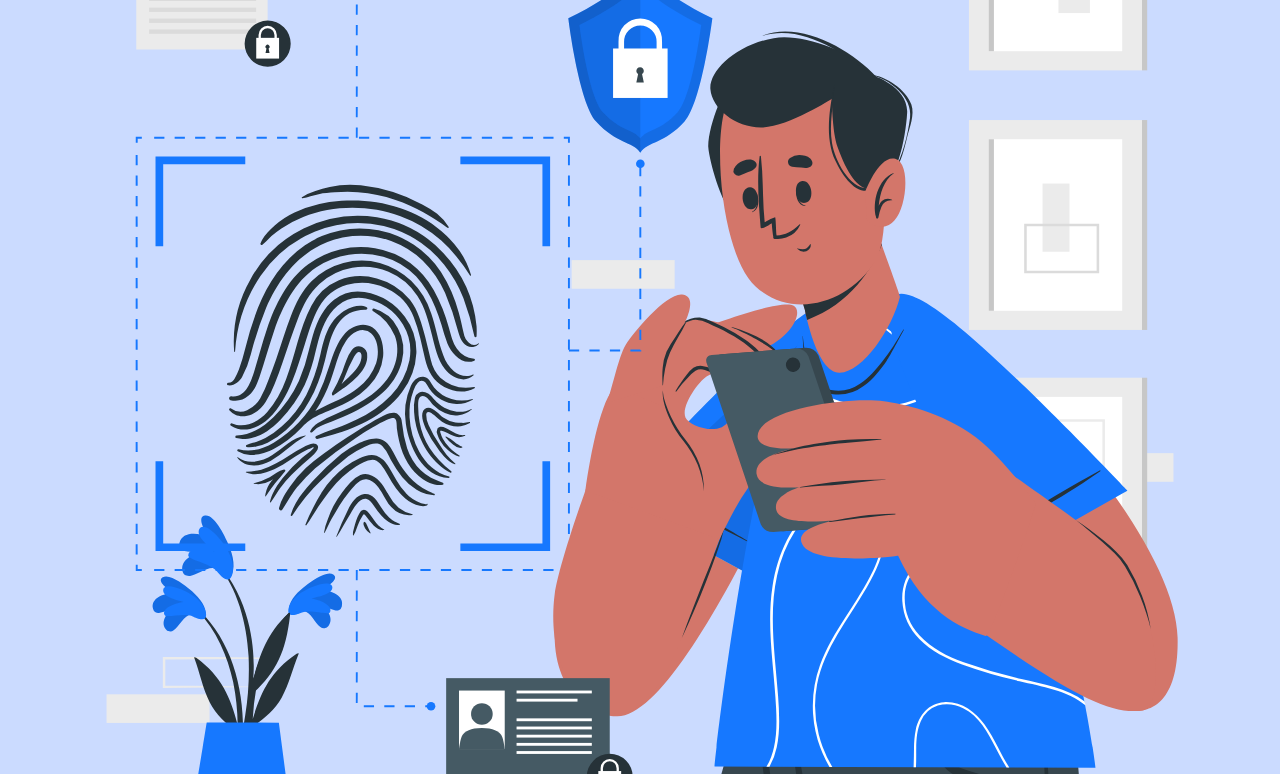
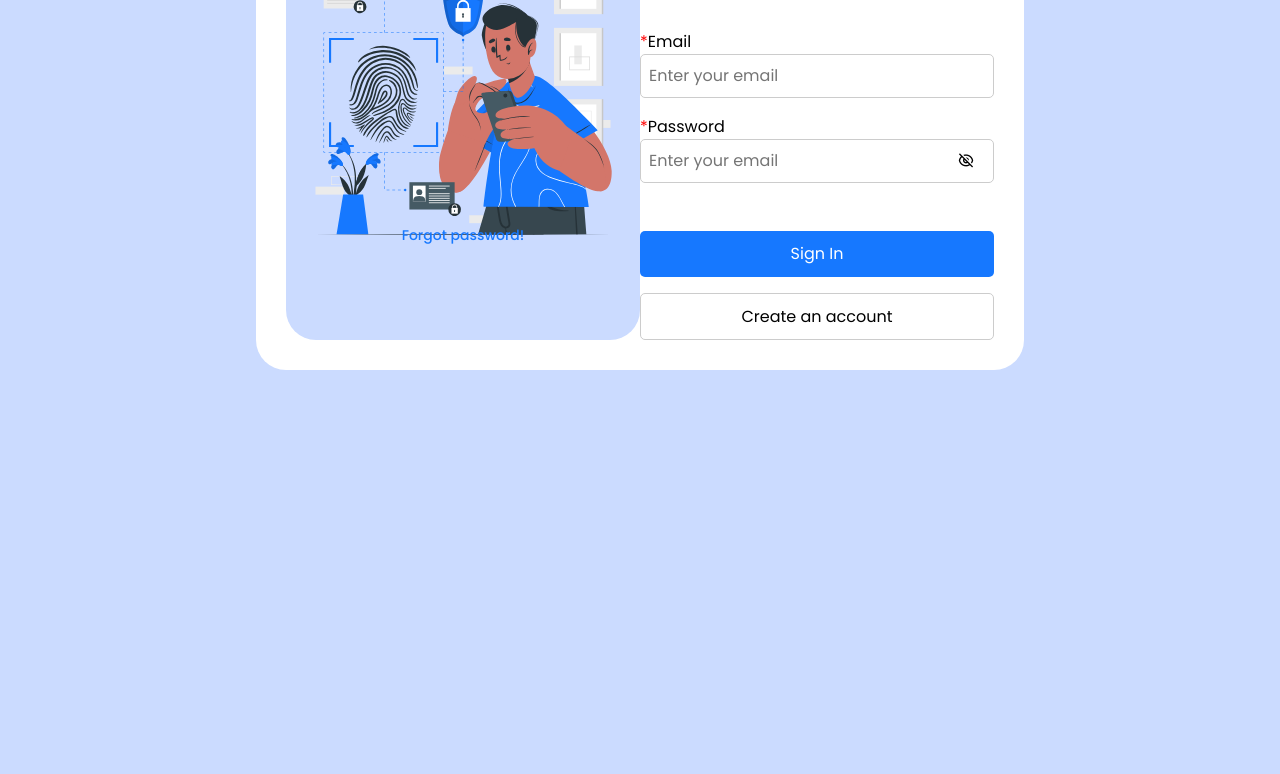
Before and after one commit to emanuel-malungo/SafeEntry--loginPage, a plain HTML site: page index.html in a window 1280 px wide. Shown: the part 270-1044 px from the top of the page. After the commit the page ends 800 px from the top, so only its background shows below. Drawn offline with nearby package versions, Linux system fonts and the light colour scheme.

Commit message:
Adiciona estilos a minha estrutura html

```diff
--- a/assets/css/styles.css
+++ b/assets/css/styles.css
@@ -7,6 +7,8 @@
 :root{
     --primary-color: #CBDBFF;
     --seconde-color: #1678FF;
+    --bg-content-form: #FFFFFF;
+    --color-border: #ccc;
     --test-color: #9E9E9E;
     --font-family: 'Poppins', sans-serif;
     --font-size: 16px;
@@ -28,7 +30,10 @@
 body {
     width: 100%;
     height: 100vh;
+    display: flex;
     line-height: 1.6;
+    align-items: center;
+    justify-content: center;
     font-family: var(--font-family);
     background-color: var(--primary-color);
 }
@@ -75,7 +80,7 @@ select {
     border-radius: 5px;
     font-size: inherit;
     font-family: inherit;
-    border: 1px solid #ccc;
+    border: 1px solid var(--color-border);
 }
 
 button {
@@ -100,9 +105,122 @@ form {
     display: flex;
     flex-wrap: wrap;
     align-items: center;
+    flex-direction: column;
 }
 
 .center-image{
     background-size: cover;
     background-position: center;
 }
+
+/* content form */
+
+.content__form{
+    width: 60%;
+    height: auto;
+    padding: 30px;
+    border-radius: 30px;
+    background-color: var(--bg-content-form);
+}
+
+/* container */
+
+.container{
+    width: 100%;
+    height: 100%;
+    display: grid;
+    flex-wrap: wrap;
+    grid-template-columns: repeat(2, 1fr);
+}
+
+/* form image */
+
+.form__image{
+    display: flex;
+    text-align: center;
+    border-radius: 30px;
+    flex-direction: column;
+    background-color: var(--primary-color);
+}
+
+.image__forgot{
+    font-size: 14px;
+    margin-top: -50px;
+    font-weight: 500;
+    padding-bottom: 30px;
+    color: var(--seconde-color);
+}
+
+/* forms */
+
+.forms{
+    display: flex;
+    align-items: center;
+    justify-content: center;
+    flex-direction: column;
+}
+
+/* header */
+
+.forms__header{
+    text-align: center;
+}
+
+.forms__title{
+    font-size: 2rem;
+    font-weight: bold;
+}
+
+.forms__text{
+    margin-bottom: 2rem;
+    color: var(--test-color);
+}
+
+
+.btns_forms{
+    display: flex;
+    flex-direction: column;
+}
+
+/* group_input */
+
+.groups_input{
+    display: flex;
+    flex-direction: column;
+}
+
+.group_input{
+    margin-bottom: 1rem;
+}
+
+.group_input label{
+    margin-bottom: 0.5rem;
+}
+
+.groups_input div{
+    position: relative;
+}
+.groups_input div input{
+    padding-right: 50px;
+}
+
+.groups_input div i{
+    top: 20%;
+    right: 20px;
+    position: absolute;
+}
+
+/* buttons */
+
+.btn_signIn{
+    width: 100%;
+    color: white;
+    margin-top: 2rem;
+    margin-bottom: 1rem;
+    background-color: var(--seconde-color);
+}
+
+.btn_create_acoccount{
+    width: 100%;
+    border: 1px solid var(--color-border);
+}
--- a/index.html
+++ b/index.html
@@ -13,28 +13,35 @@
 <body>
 
     <form id="content-form" class="content__form" >
-        <div class="form__image" id="form__image" >
-            <img src="./assets/img/Fingerprint-cuate.svg" alt="">
+        <div class="container" >
+            <div class="form__image" id="form-image" >
+                <img class="center-image" src="./assets/img/Fingerprint-cuate.svg" alt="">
+                <div class="image__forgot" >
+                    <a href="#">Forgot password!</a>
+                </div>
             </div>
             <div class="forms" >
                 <di class="forms__header">
                     <h1 class="forms__title" >Sign In</h1>
                     <p class="forms__text" >Unlock you world.</p>
                 </di>
-            <div>
-                <div class="" >
+                <div class="groups_input" >
+                    <div class="group_input" >
                         <label for="email"><span style="color: red;" >*</span>Email</label>
                         <input type="text" placeholder="Enter your email">
                     </div>
-                <div class="" >
+                    <div class="group_input" >
                         <label for="email"><span style="color: red;" >*</span>Password</label>
                         <div>
                             <input type="text" placeholder="Enter your email">
                             <i class="ri-eye-off-line"></i>
                         </div>
                     </div>
+                    <div class="btns__forms" >
                         <button class="btn_signIn" id="btn-seigIn" >Sign In</button>
                         <button class="btn_create_acoccount" id="btn-create-acoccount" >Create an account</button>
+                    </div>
+                </div>
             </div>
         </div>
     </form>
```
Lines whose indentation alone changed are shown as unchanged.
